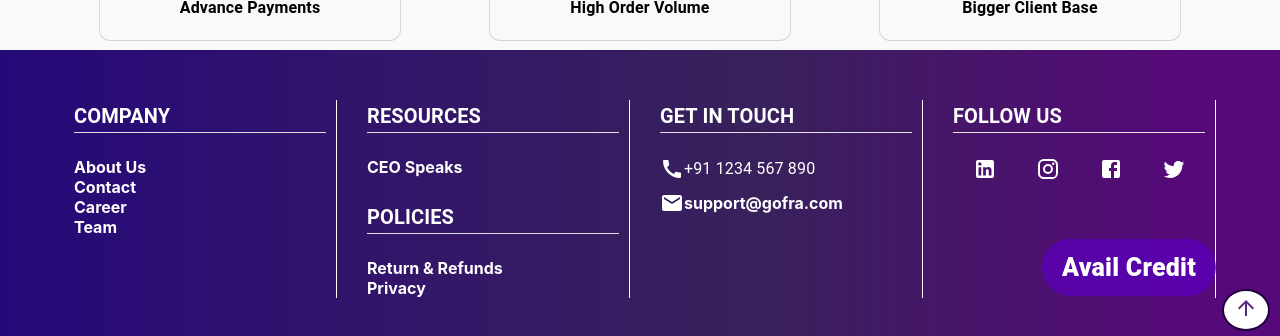
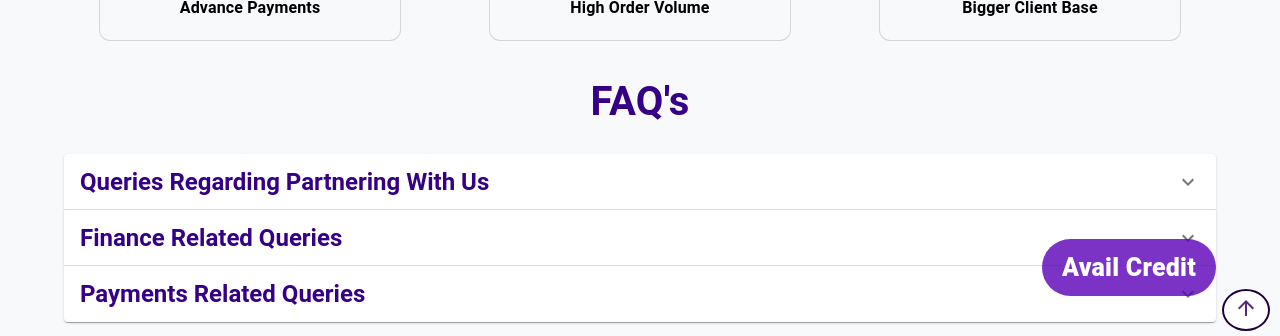
Before and after one commit to ishanyadav13290/new-internship-folder, a React (Create React App) app: page /suppliers in a window 1280 px wide. Shown: the part 464-800 px from the top of the page. Built offline with nearby package versions, Linux system fonts and the light colour scheme; what lord-icon-element would draw is missing.

Commit message:
faq's section in seller section added

```diff
--- a/src/components/Gofra/Others/Buyers/buyers.jsx
+++ b/src/components/Gofra/Others/Buyers/buyers.jsx
@@ -55,5 +55,6 @@ export default function Buyers(){
         <br />
             <FAQAccordion content={faqs} />
         </Box>
+        <br />
     </Box>
 }
--- a/src/components/Gofra/Others/Suppliers/suppliers.jsx
+++ b/src/components/Gofra/Others/Suppliers/suppliers.jsx
@@ -1,9 +1,40 @@
 import { Typography } from "@mui/material";
 import { Box } from "@mui/system";
 import { lb } from "../../../Static/theme";
+import FAQAccordion from "../FAQsAccordion/FAQAccordion";
 import SupplierCards from "./SupplierCards";
 
 export default function Suppliers(){
+    let faqs=[
+        {
+            title:"Queries Regarding Partnering With Us",
+            description:<Box>
+                <Typography color={lb} variant="h6">How can I sell my products/material through Gofra?</Typography>
+                <Typography variant="body2">You'll have to register as a seller with required form submission to start partnering with us.</Typography>
+            </Box>
+        },
+        {
+            title:"Finance Related Queries",
+            description:<Box>
+                <Typography color={lb} variant="h6">Do you provide financial support to Suppliers?</Typography>
+                <Typography variant="body2">Yes, we provide help to suppliers.</Typography>
+            </Box>
+        },
+        {
+            title:"Payments Related Queries",
+            description:<Box>
+                <Box>
+                <Typography color={lb} variant="h6">How can I update my bank account details?</Typography>
+                <Typography variant="body2">While registering for your supplier account you are required to add your bank account details along with a Cancelled Cheque for verification. Once the primary account is verified you can add more bank accounts through the supplier portal.</Typography>
+                </Box>
+                <br />
+                <Box>
+                <Typography color={lb} variant="h6">How can I download the GST invoice bill?</Typography>
+                <Typography variant="body2">You can download the GST invoice bill under the Orders/Invoice section in the Supplier portal.</Typography>
+                </Box>
+            </Box>
+        }
+    ]
     return <Box>
         <Box width={"60%"} m={"auto"}>
         <Typography color={lb} variant={"h4"} fontWeight={700}>Partner With Us</Typography>
@@ -16,5 +47,12 @@ export default function Suppliers(){
         <SupplierCards img={"https://cdn.pixabay.com/photo/2016/07/12/09/31/package-1511683_960_720.jpg"} title={"High Order Volume"} />
         <SupplierCards img={"https://cdn.pixabay.com/photo/2016/12/19/10/16/hands-1917895_960_720.png"} title={"Bigger Client Base"} />
         </Box>
+        <br />
+        <Box width={"90%"} m={"auto"}>
+        <Typography variant="h6" fontWeight={700} color={lb} fontSize={"40px"}>FAQ's</Typography>
+        <br />
+            <FAQAccordion content={faqs} />
+        </Box>
+        <br />
     </Box>
 }
```
